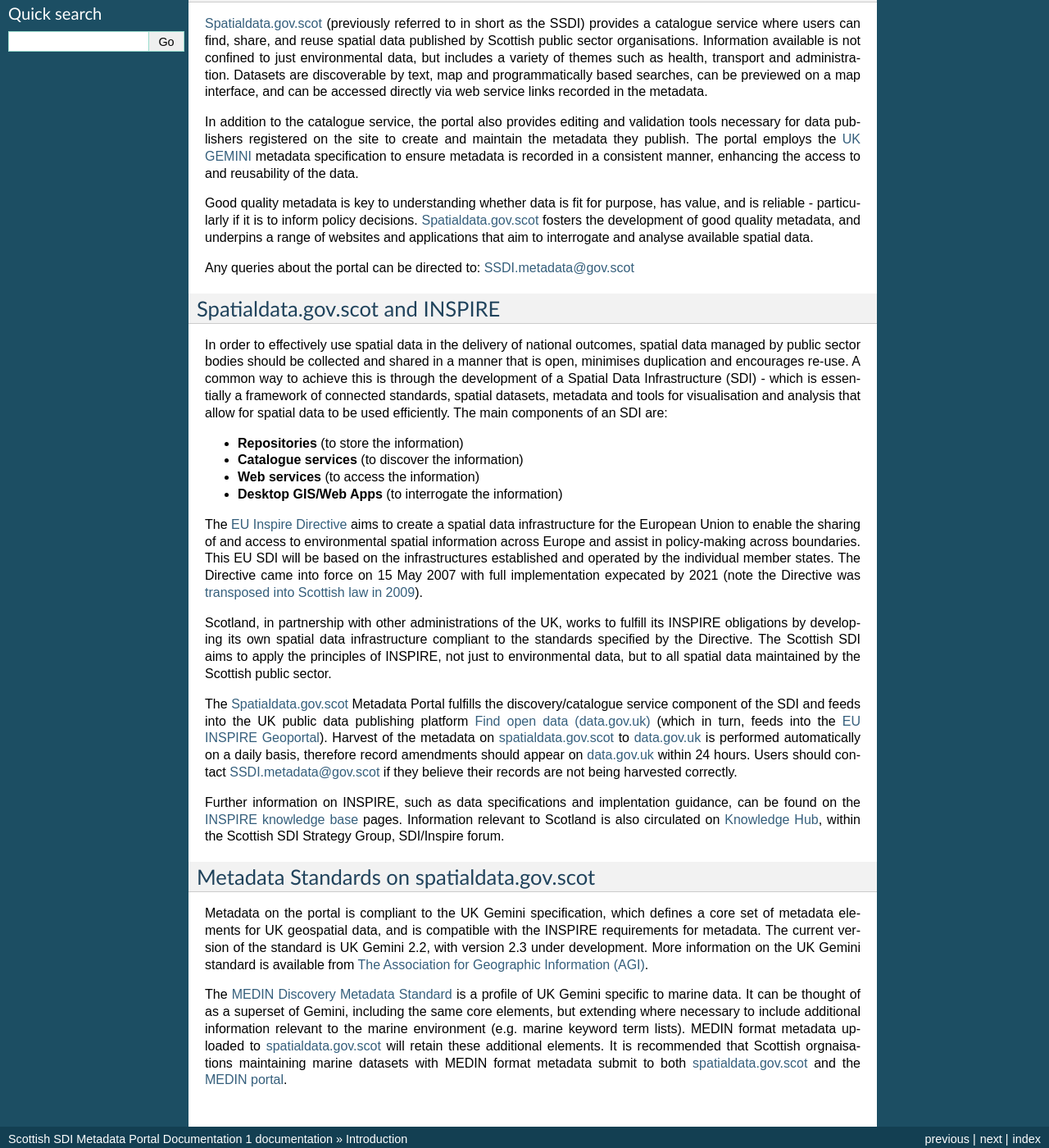
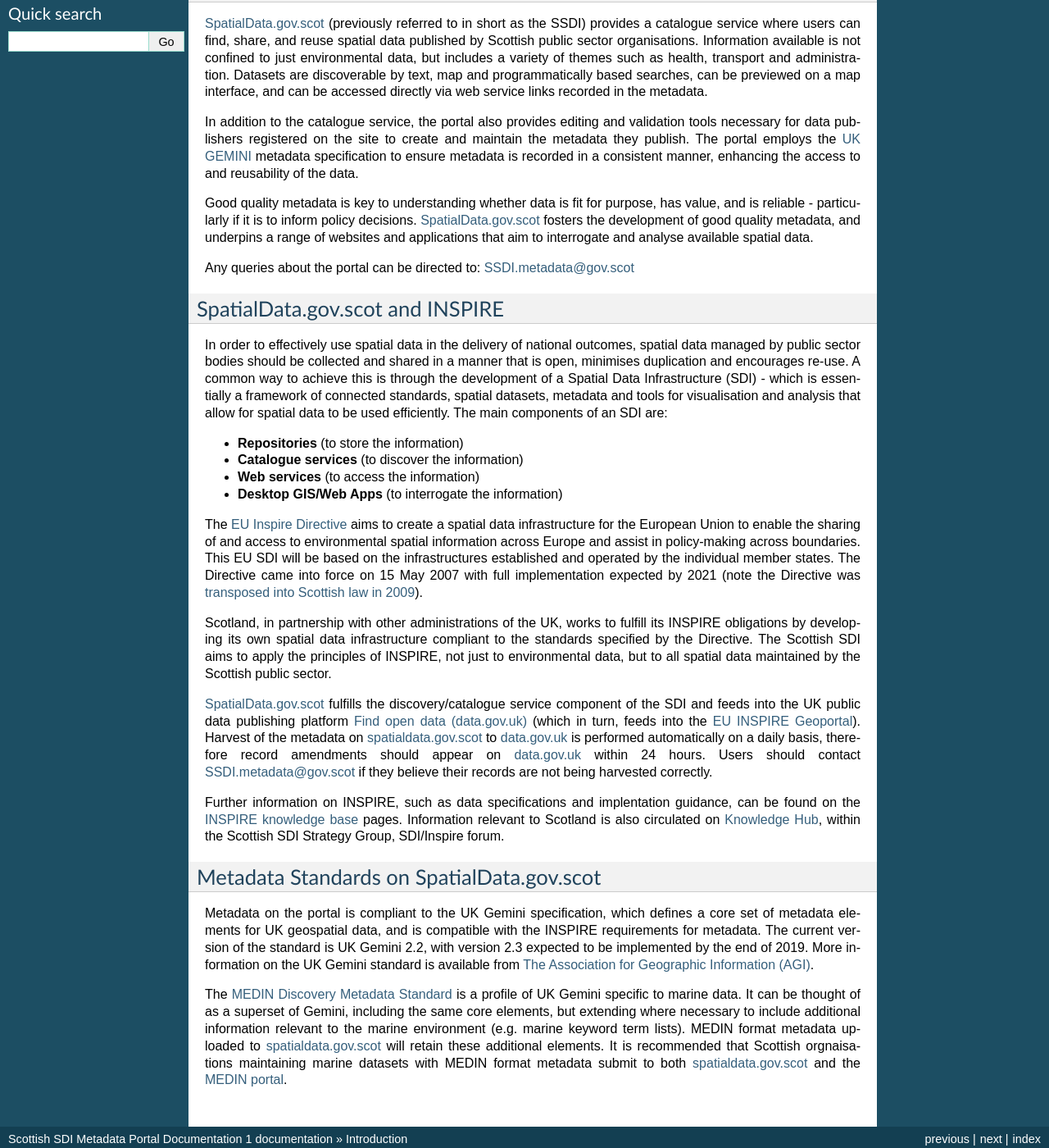
Before and after one commit to AstunTechnology/ssdidocs, a Sphinx documentation site: the page built from docs/UserDoc_Chap1_Intro.rst, in a window 1280 px wide and 1400 px high, scrolled down 406 px. Shown: the whole window at 82% size. Built offline with Sphinx 7.4.7, drawn with Linux system fonts in a browser that asks for light colours; some of the changed text lies outside the part shown.

Commit message:
Update UserDoc_Chap1_Intro.rst
Corrected typos and added implementation of 2.3 by end 2019.

```diff
--- a/docs/UserDoc_Chap1_Intro.rst
+++ b/docs/UserDoc_Chap1_Intro.rst
@@ -14,10 +14,10 @@
 on the GeoNetwork framework is also linked to within some pages of spatialdata.gov.scot. While this is more generic guidance, it may be of use if
 you can't find your answer within this document.
 
-About spatialdata.gov.scot
+About SpatialData.gov.scot
 --------------------------
 
-`Spatialdata.gov.scot <https://www.spatialdata.gov.scot>`__ (previously referred to in short as the SSDI)
+`SpatialData.gov.scot <https://www.spatialdata.gov.scot>`__ (previously referred to in short as the SSDI)
 provides a catalogue service where users can find, share, and reuse spatial data published by Scottish public sector organisations. Information
 available is not confined to just environmental data, but includes a variety of themes such as health, transport and administration.
 Datasets are discoverable by text, map and programmatically based searches, can be previewed on a map interface, and can be accessed
@@ -28,12 +28,12 @@
 metadata specification to ensure metadata is recorded in a consistent manner, enhancing the access to and reusability of the data.
 
 Good quality metadata is key to understanding whether data is fit for purpose, has value, and is reliable - particularly if it is to
-inform policy decisions. `Spatialdata.gov.scot <https://www.spatialdata.gov.scot>`__ fosters the development of good quality metadata, and underpins a range of websites and applications
+inform policy decisions. `SpatialData.gov.scot <https://www.spatialdata.gov.scot>`__ fosters the development of good quality metadata, and underpins a range of websites and applications
 that aim to interrogate and analyse available spatial data.
 
 Any queries about the portal can be directed to: `SSDI.metadata@gov.scot <mailto:SSDI.metadata@gov.scot>`__
 
-Spatialdata.gov.scot and INSPIRE
+SpatialData.gov.scot and INSPIRE
 --------------------------------
 
 In order to effectively use spatial data in the delivery of national outcomes, spatial data managed by public sector bodies should be
@@ -49,13 +49,13 @@
 The `EU Inspire Directive <https://inspire.ec.europa.eu/about-inspire>`__ aims to create a spatial data infrastructure for the European Union
 to enable the sharing of and access to environmental spatial information across Europe and assist in policy-making across boundaries. This EU
 SDI will be based on the infrastructures established and operated by the individual member states. The Directive came into force on 15 May 2007
-with full implementation expecated by 2021 (note the Directive was `transposed into Scottish law in 2009 <http://www.legislation.gov.uk/ssi/2009/440/contents/made>`__).
+with full implementation expected by 2021 (note the Directive was `transposed into Scottish law in 2009 <http://www.legislation.gov.uk/ssi/2009/440/contents/made>`__).
 
 Scotland, in partnership with other administrations of the UK, works to fulfill its INSPIRE obligations by developing its own spatial data
 infrastructure compliant to the standards specified by the Directive. The Scottish SDI aims to apply the principles of INSPIRE, not just to
 environmental data, but to all spatial data maintained by the Scottish public sector.
 
-The `Spatialdata.gov.scot <https://www.spatialdata.gov.scot>`__ Metadata Portal fulfills the discovery/catalogue service component of the SDI and feeds into the UK public data publishing platform
+`SpatialData.gov.scot <https://www.spatialdata.gov.scot>`__ fulfills the discovery/catalogue service component of the SDI and feeds into the UK public data publishing platform
 `Find open data (data.gov.uk) <http://data.gov.uk/>`__ (which in turn, feeds into the `EU INSPIRE Geoportal <http://inspire-geoportal.ec.europa.eu/discovery/>`__). Harvest of the metadata on `spatialdata.gov.scot <https://www.spatialdata.gov.scot>`__
 to `data.gov.uk <http://data.gov.uk/>`__ is performed automatically on a daily basis, therefore record amendments should appear on `data.gov.uk <http://data.gov.uk/>`__
 within 24 hours. Users should contact `SSDI.metadata@gov.scot <mailto:SSDI.metadata@gov.scot>`__ if they believe their records are not being
@@ -65,11 +65,11 @@
 Information relevant to Scotland is also circulated on `Knowledge Hub <https://knowledgehub.local.gov.uk/>`__, within the Scottish SDI Strategy
 Group, SDI/Inspire forum.
 
-Metadata Standards on spatialdata.gov.scot
+Metadata Standards on SpatialData.gov.scot
 ------------------------------------------
 
 Metadata on the portal is compliant to the UK Gemini specification, which defines a core set of metadata elements for UK geospatial data, and is
-compatible with the INSPIRE requirements for metadata. The current version of the standard is UK Gemini 2.2, with version 2.3 under development.
+compatible with the INSPIRE requirements for metadata. The current version of the standard is UK Gemini 2.2, with version 2.3 expected to be implemented by the end of 2019.
 More information on the UK Gemini standard is available from `The Association for Geographic Information (AGI) <https://www.agi.org.uk/agi-groups/standards-committee/uk-gemini>`__.
 
 The `MEDIN Discovery Metadata Standard <http://www.oceannet.org/marine_data_standards/medin_disc_stnd.html>`__ is a profile of UK Gemini specific to marine data. It can be thought of as a superset of Gemini, including
```
